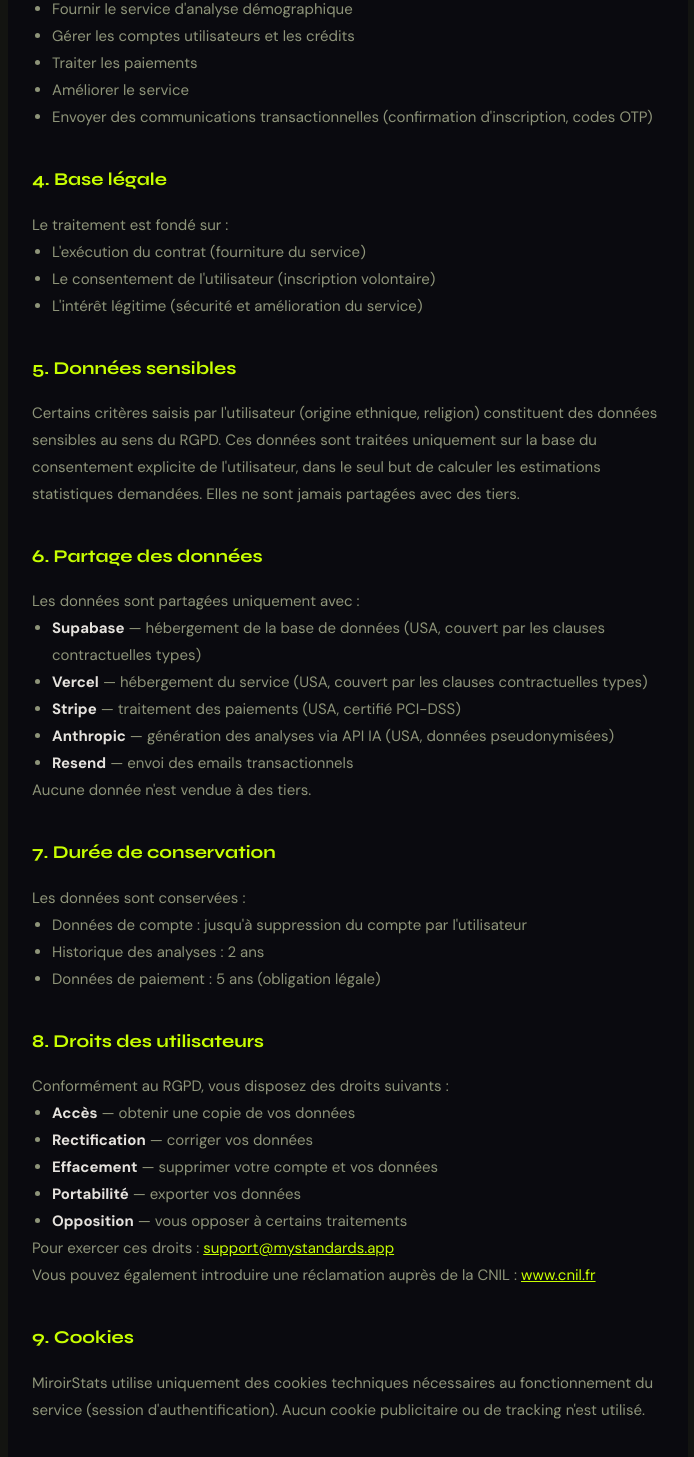
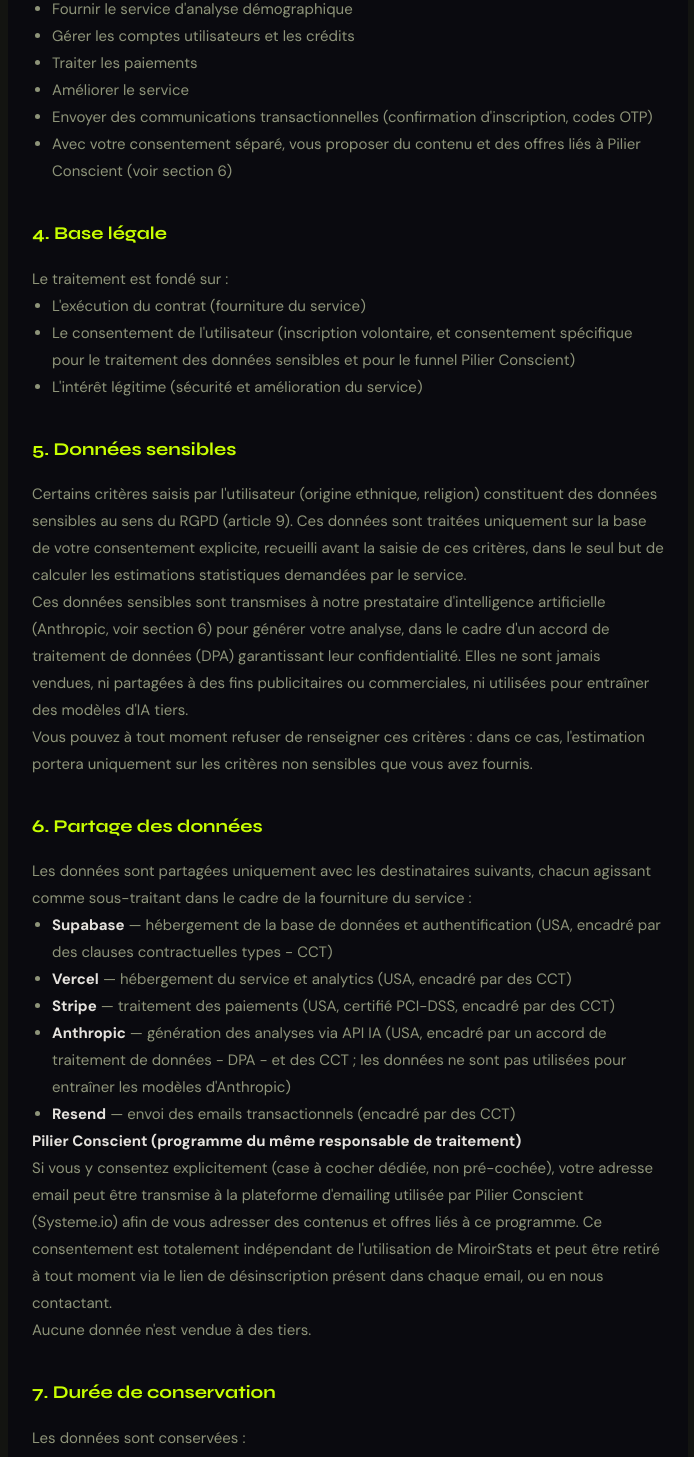
Before and after one commit to pakombi-ops/miroir-stats, a Next.js app: page /privacy in a window 1280 px wide. Shown: the part 699-2156 px from the top of the page, without its empty margins (292-986 px from the left). Built offline with nearby package versions, Linux system fonts and the light colour scheme.

Commit message:
fix: page privacy

```diff
--- a/app/privacy/page.tsx
+++ b/app/privacy/page.tsx
@@ -46,6 +46,7 @@
             <li>Traiter les paiements</li>
             <li>Améliorer le service</li>
             <li>Envoyer des communications transactionnelles (confirmation d'inscription, codes OTP)</li>
+            <li>Avec votre consentement séparé, vous proposer du contenu et des offres liés à Pilier Conscient (voir section 6)</li>
           </ul>
         </Section>
 
@@ -53,24 +54,30 @@
           <p>Le traitement est fondé sur :</p>
           <ul style={{ paddingLeft: '20px' }}>
             <li>L'exécution du contrat (fourniture du service)</li>
-            <li>Le consentement de l'utilisateur (inscription volontaire)</li>
+            <li>Le consentement de l'utilisateur (inscription volontaire, et consentement spécifique pour le traitement des données sensibles et pour le funnel Pilier Conscient)</li>
             <li>L'intérêt légitime (sécurité et amélioration du service)</li>
           </ul>
         </Section>
 
         <Section title="5. Données sensibles">
-          <p>Certains critères saisis par l'utilisateur (origine ethnique, religion) constituent des données sensibles au sens du RGPD. Ces données sont traitées uniquement sur la base du consentement explicite de l'utilisateur, dans le seul but de calculer les estimations statistiques demandées. Elles ne sont jamais partagées avec des tiers.</p>
+          <p>Certains critères saisis par l'utilisateur (origine ethnique, religion) constituent des données sensibles au sens du RGPD (article 9). Ces données sont traitées uniquement sur la base de votre consentement explicite, recueilli avant la saisie de ces critères, dans le seul but de calculer les estimations statistiques demandées par le service.</p>
+          <p>Ces données sensibles sont transmises à notre prestataire d'intelligence artificielle (Anthropic, voir section 6) pour générer votre analyse, dans le cadre d'un accord de traitement de données (DPA) garantissant leur confidentialité. Elles ne sont jamais vendues, ni partagées à des fins publicitaires ou commerciales, ni utilisées pour entraîner des modèles d'IA tiers.</p>
+          <p>Vous pouvez à tout moment refuser de renseigner ces critères : dans ce cas, l'estimation portera uniquement sur les critères non sensibles que vous avez fournis.</p>
         </Section>
 
         <Section title="6. Partage des données">
-          <p>Les données sont partagées uniquement avec :</p>
+          <p>Les données sont partagées uniquement avec les destinataires suivants, chacun agissant comme sous-traitant dans le cadre de la fourniture du service :</p>
           <ul style={{ paddingLeft: '20px' }}>
-            <li><strong style={{color:'#e5e2dd'}}>Supabase</strong> — hébergement de la base de données (USA, couvert par les clauses contractuelles types)</li>
-            <li><strong style={{color:'#e5e2dd'}}>Vercel</strong> — hébergement du service (USA, couvert par les clauses contractuelles types)</li>
-            <li><strong style={{color:'#e5e2dd'}}>Stripe</strong> — traitement des paiements (USA, certifié PCI-DSS)</li>
-            <li><strong style={{color:'#e5e2dd'}}>Anthropic</strong> — génération des analyses via API IA (USA, données pseudonymisées)</li>
-            <li><strong style={{color:'#e5e2dd'}}>Resend</strong> — envoi des emails transactionnels</li>
+            <li><strong style={{color:'#e5e2dd'}}>Supabase</strong> — hébergement de la base de données et authentification (USA, encadré par des clauses contractuelles types - CCT)</li>
+            <li><strong style={{color:'#e5e2dd'}}>Vercel</strong> — hébergement du service et analytics (USA, encadré par des CCT)</li>
+            <li><strong style={{color:'#e5e2dd'}}>Stripe</strong> — traitement des paiements (USA, certifié PCI-DSS, encadré par des CCT)</li>
+            <li><strong style={{color:'#e5e2dd'}}>Anthropic</strong> — génération des analyses via API IA (USA, encadré par un accord de traitement de données - DPA - et des CCT ; les données ne sont pas utilisées pour entraîner les modèles d'Anthropic)</li>
+            <li><strong style={{color:'#e5e2dd'}}>Resend</strong> — envoi des emails transactionnels (encadré par des CCT)</li>
           </ul>
+
+          <p><strong style={{color:'#e5e2dd'}}>Pilier Conscient (programme du même responsable de traitement)</strong><br/>
+          Si vous y consentez explicitement (case à cocher dédiée, non pré-cochée), votre adresse email peut être transmise à la plateforme d'emailing utilisée par Pilier Conscient (Systeme.io) afin de vous adresser des contenus et offres liés à ce programme. Ce consentement est totalement indépendant de l'utilisation de MiroirStats et peut être retiré à tout moment via le lien de désinscription présent dans chaque email, ou en nous contactant.</p>
+
           <p>Aucune donnée n'est vendue à des tiers.</p>
         </Section>
 
@@ -78,33 +85,39 @@
           <p>Les données sont conservées :</p>
           <ul style={{ paddingLeft: '20px' }}>
             <li>Données de compte : jusqu'à suppression du compte par l'utilisateur</li>
-            <li>Historique des analyses : 2 ans</li>
-            <li>Données de paiement : 5 ans (obligation légale)</li>
+            <li>Historique des analyses (y compris critères sensibles) : 2 ans à compter de la dernière activité, ou suppression anticipée sur simple demande</li>
+            <li>Données de paiement : 5 ans (obligation légale comptable)</li>
+            <li>Email transmis à Pilier Conscient (si consentement donné) : jusqu'au retrait du consentement ou désinscription</li>
           </ul>
         </Section>
 
-        <Section title="8. Droits des utilisateurs">
+        <Section title="8. Âge minimum">
+          <p>MiroirStats est réservé aux personnes âgées de 18 ans ou plus. En créant un compte, vous confirmez avoir au moins 18 ans. Nous ne collectons pas sciemment de données concernant des mineurs. Si vous pensez qu'un mineur a créé un compte, contactez-nous à <a href="mailto:support@mystandards.app" style={{color:'#C8FF00'}}>support@mystandards.app</a> afin que nous procédions à sa suppression.</p>
+        </Section>
+
+        <Section title="9. Droits des utilisateurs">
           <p>Conformément au RGPD, vous disposez des droits suivants :</p>
           <ul style={{ paddingLeft: '20px' }}>
             <li><strong style={{color:'#e5e2dd'}}>Accès</strong> — obtenir une copie de vos données</li>
             <li><strong style={{color:'#e5e2dd'}}>Rectification</strong> — corriger vos données</li>
             <li><strong style={{color:'#e5e2dd'}}>Effacement</strong> — supprimer votre compte et vos données</li>
             <li><strong style={{color:'#e5e2dd'}}>Portabilité</strong> — exporter vos données</li>
-            <li><strong style={{color:'#e5e2dd'}}>Opposition</strong> — vous opposer à certains traitements</li>
+            <li><strong style={{color:'#e5e2dd'}}>Opposition</strong> — vous opposer à certains traitements, notamment au traitement des données sensibles ou au partage avec Pilier Conscient</li>
+            <li><strong style={{color:'#e5e2dd'}}>Retrait du consentement</strong> — à tout moment, sans affecter la licéité des traitements antérieurs</li>
           </ul>
           <p>Pour exercer ces droits : <a href="mailto:support@mystandards.app" style={{color:'#C8FF00'}}>support@mystandards.app</a></p>
           <p>Vous pouvez également introduire une réclamation auprès de la CNIL : <a href="https://www.cnil.fr" target="_blank" style={{color:'#C8FF00'}}>www.cnil.fr</a></p>
         </Section>
 
-        <Section title="9. Cookies">
+        <Section title="10. Cookies">
           <p>MiroirStats utilise uniquement des cookies techniques nécessaires au fonctionnement du service (session d'authentification). Aucun cookie publicitaire ou de tracking n'est utilisé.</p>
         </Section>
 
-        <Section title="10. Sécurité">
+        <Section title="11. Sécurité">
           <p>Les données sont protégées par chiffrement en transit (HTTPS/TLS) et au repos. L'accès aux données est limité au strict nécessaire. Les mots de passe ne sont pas stockés — l'authentification se fait par magic link ou code OTP.</p>
         </Section>
 
-        <Section title="11. Modifications">
+        <Section title="12. Modifications">
           <p>Cette politique peut être mise à jour. Les utilisateurs seront informés par email en cas de modification substantielle.</p>
         </Section>
 
```
